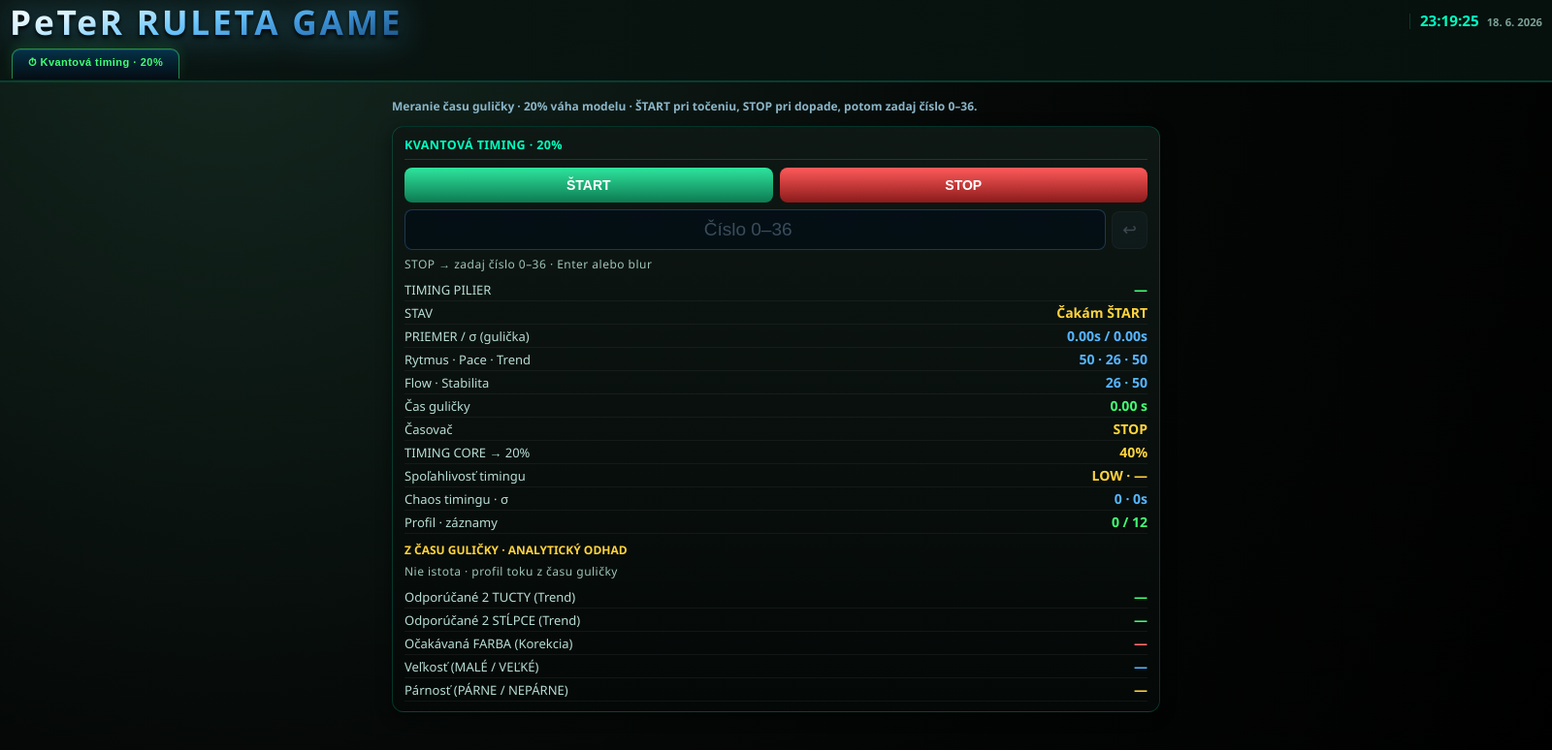
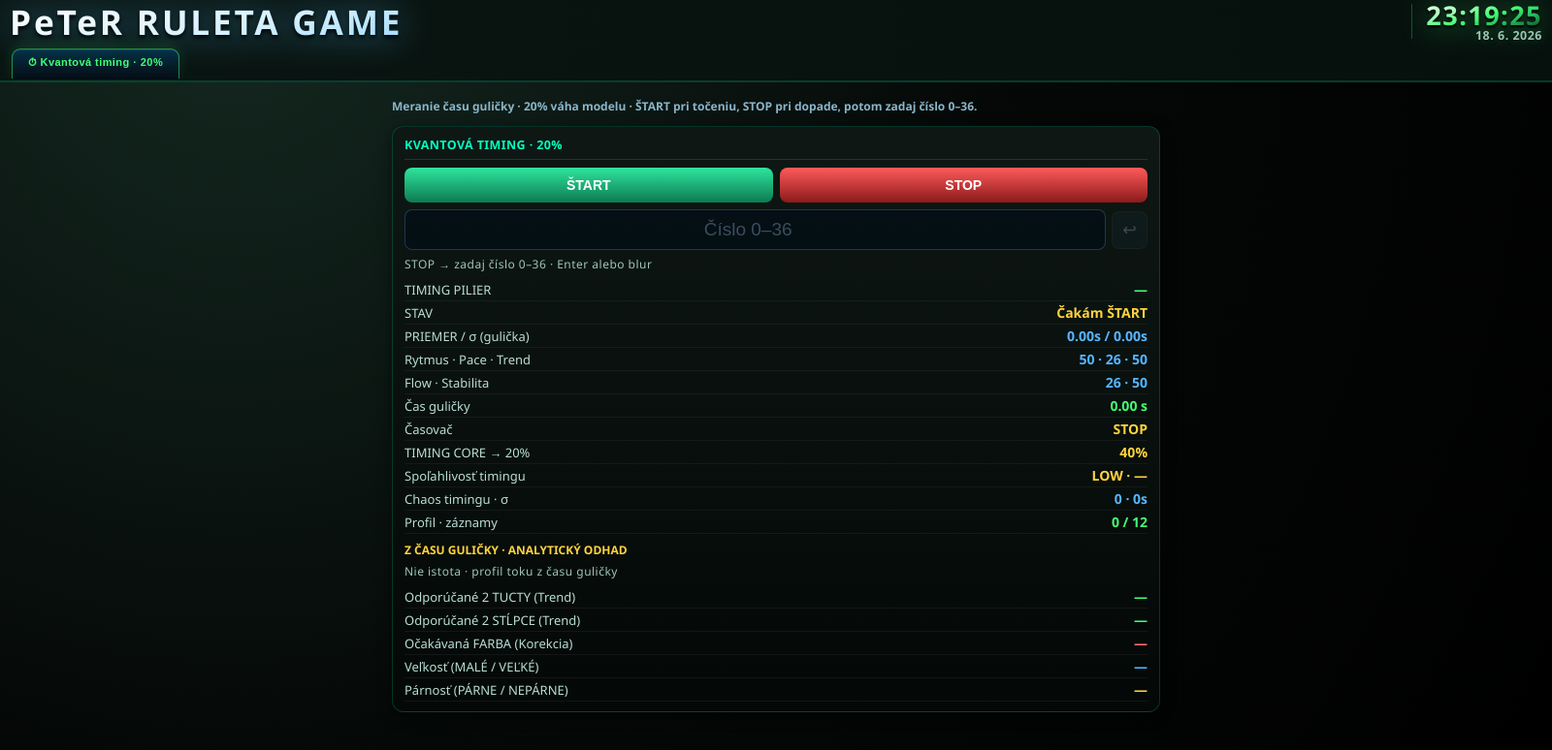
Before and after one commit to 12ReTeP12/QuantumRuleta, an Electron app: page index-NOVY-V2.html in a window 1600 px wide. Both pictures are taken after a click on the tab "⏱ Kvantová timing · 20%". Shown: the whole page at 97% size. Drawn offline with Linux system fonts and the light colour scheme.

Commit message:
3D hodiny/datum v headeri, posilneny navrat cez PeTeR RULETA GAME

```diff
--- a/index-NOVY-V2.html
+++ b/index-NOVY-V2.html
@@ -140,13 +140,32 @@
 /* PeTeR RULETA GAME — 3D titulok + Excel karty */
 .peter-game-header{flex-direction:column!important;align-items:stretch!important;padding:10px 16px 0!important;min-height:auto!important;gap:0!important;}
 .peter-header-main{width:100%;}
-.peter-brand-row{display:flex;align-items:center;justify-content:space-between;gap:12px;flex-wrap:wrap;}
+.peter-brand-row{display:flex;align-items:center;justify-content:space-between;gap:12px;flex-wrap:nowrap!important;}
 .peter-game-title{
 margin:0;font-size:clamp(24px,2.2vw,38px)!important;font-weight:900!important;letter-spacing:.08em;
 background:linear-gradient(165deg,#ffffff 0%,#d4f0ff 22%,#6ec8ff 48%,#3a8fd4 72%,#1a5080 100%);
 -webkit-background-clip:text;background-clip:text;-webkit-text-fill-color:transparent;color:transparent;
 filter:drop-shadow(0 3px 2px rgba(0,0,0,.85)) drop-shadow(0 0 18px rgba(80,200,255,.45));
-line-height:1.1;
+line-height:1.1;flex:1 1 auto;min-width:0;
+}
+.peter-game-header .topbar-v6-time{
+display:flex!important;flex-direction:column!important;align-items:flex-end!important;justify-content:center!important;
+gap:2px!important;padding:0 0 0 14px!important;margin-left:auto!important;
+border-left:1px solid rgba(66,255,116,.28)!important;
+line-height:1!important;flex-shrink:0!important;white-space:nowrap!important;
+max-height:clamp(36px,2.15vw,42px)!important;
+}
+.peter-game-header .topbar-clock{
+font-size:clamp(26px,1.7vw,34px)!important;font-weight:900!important;line-height:1!important;
+letter-spacing:.05em!important;font-variant-numeric:tabular-nums!important;
+background:linear-gradient(165deg,#f0fff4 0%,#a8ffb8 28%,#42ff74 52%,#1fa855 78%,#0a4020 100%)!important;
+-webkit-background-clip:text!important;background-clip:text!important;-webkit-text-fill-color:transparent!important;color:transparent!important;
+filter:drop-shadow(0 2px 1px rgba(0,0,0,.92)) drop-shadow(0 0 16px rgba(66,255,116,.42))!important;
+}
+.peter-game-header .topbar-date{
+font-size:clamp(12px,0.78vw,15px)!important;font-weight:800!important;line-height:1!important;
+color:#9ec4b4!important;letter-spacing:.04em!important;
+text-shadow:0 1px 2px rgba(0,0,0,.88),0 0 10px rgba(100,200,150,.28)!important;
 }
 .peter-excel-tabs{display:flex;align-items:flex-end;gap:3px;margin-top:8px;padding-left:2px;}
 .peter-tab{
@@ -170,8 +189,9 @@ content:'';position:absolute;left:0;right:0;bottom:-1px;height:2px;background:rg
 .peter-timing-shell{max-width:820px;margin:0 auto;padding:16px 14px 24px;}
 .peter-timing-shell .v6-essential-timing{max-width:100%;}
 .peter-timing-intro{margin:0 0 12px;font-size:12px;color:#8ab5c8;font-weight:600;line-height:1.45;}
-.peter-game-header.timing-open .peter-game-title{cursor:pointer;}
+.peter-game-header.timing-open .peter-game-title{cursor:pointer;user-select:none;}
 .peter-game-header.timing-open .peter-game-title:hover{filter:drop-shadow(0 3px 2px rgba(0,0,0,.85)) drop-shadow(0 0 24px rgba(120,220,255,.65));}
+.peter-game-header.timing-open .peter-game-title:focus-visible{outline:2px solid rgba(66,255,116,.55);outline-offset:3px;border-radius:4px;}
 </style>
 </head>
 <body>
@@ -3138,25 +3158,45 @@ const headerEl=document.querySelector('.peter-game-header');
 const viewGame=document.getElementById('peterViewGame');
 const viewTiming=document.getElementById('peterViewTiming');
 if(!viewGame||!viewTiming)return;
+function setTitleHome(on){
+if(!titleEl)return;
+if(on){
+titleEl.title='Späť na hlavnú hru — klikni sem';
+titleEl.setAttribute('aria-label','Späť na hlavnú hru');
+titleEl.setAttribute('role','button');
+titleEl.setAttribute('tabindex','0');
+}else{
+titleEl.removeAttribute('title');
+titleEl.removeAttribute('aria-label');
+titleEl.removeAttribute('role');
+titleEl.removeAttribute('tabindex');
+}
+}
 function showGame(){
 if(tabTiming){tabTiming.classList.remove('active');tabTiming.setAttribute('aria-selected','false');}
 if(headerEl)headerEl.classList.remove('timing-open');
-if(titleEl){titleEl.removeAttribute('title');titleEl.removeAttribute('aria-label');}
+setTitleHome(false);
 viewGame.classList.add('active');
 viewTiming.classList.remove('active');
 }
 function showTiming(){
 if(tabTiming){tabTiming.classList.add('active');tabTiming.setAttribute('aria-selected','true');}
 if(headerEl)headerEl.classList.add('timing-open');
-if(titleEl){titleEl.title='Späť na hlavnú hru';titleEl.setAttribute('aria-label','Späť na hlavnú hru');}
+setTitleHome(true);
 viewGame.classList.remove('active');
 viewTiming.classList.add('active');
 if(typeof renderTiming==='function')renderTiming();
 }
 if(tabTiming)tabTiming.addEventListener('click',showTiming);
-if(titleEl)titleEl.addEventListener('click',function(){
+if(titleEl){
+titleEl.addEventListener('click',function(){
 if(viewTiming.classList.contains('active'))showGame();
 });
+titleEl.addEventListener('keydown',function(e){
+if(!viewTiming.classList.contains('active'))return;
+if(e.key==='Enter'||e.key===' '){e.preventDefault();showGame();}
+});
+}
 }
 function bindUi(){
 bindPeterTabs();
```
Also changed, not shown: index.html (+46 -6 lines).
